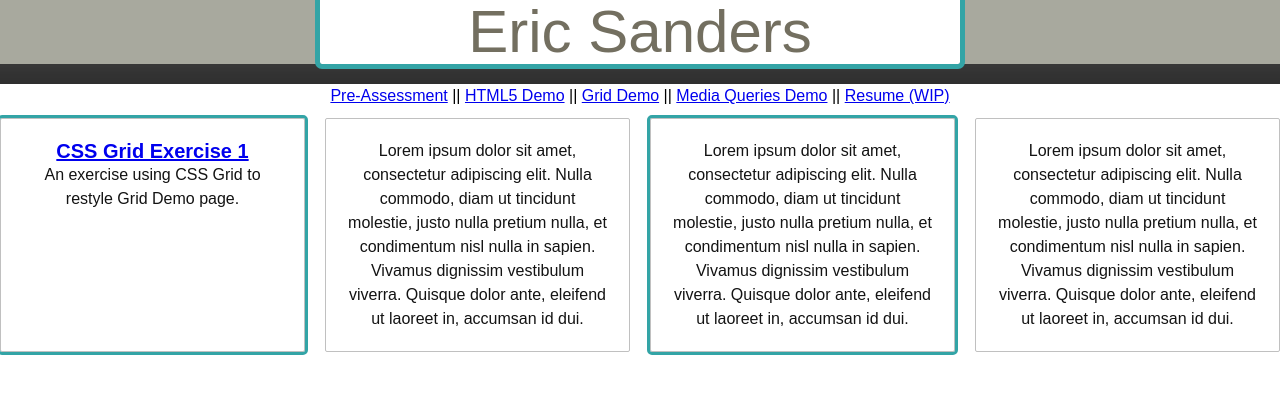
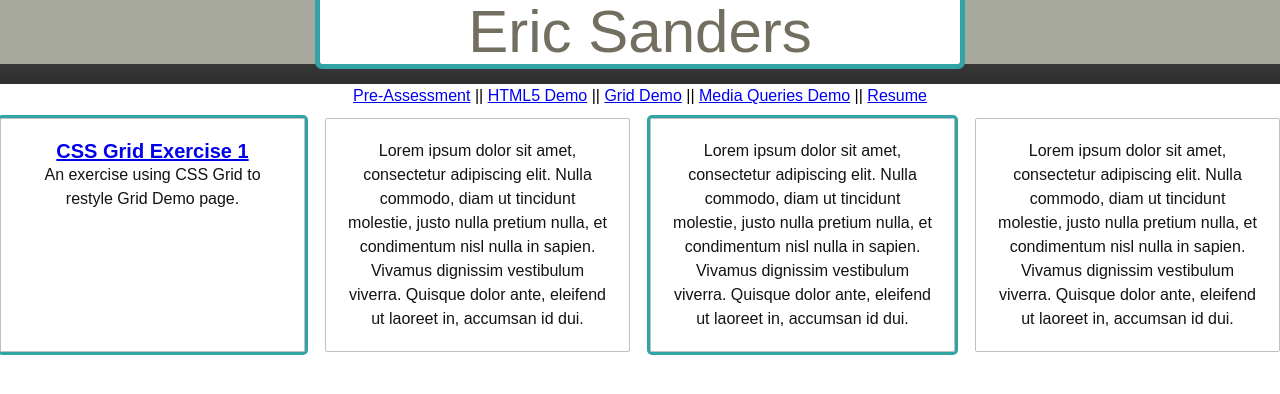
Before and after one commit to esanders92/ifsc-3342, a plain HTML site: page index.html in a window 1280 px wide. Drawn offline with Linux system fonts and the light colour scheme; files whose address does not match are found by name.

Commit message:
[2023/04/05] - Removed WIP from Resume

```diff
--- a/index.html
+++ b/index.html
@@ -21,7 +21,7 @@
         <a href="html5-demo/index.html">HTML5 Demo</a> ||
         <a href="html5-grid/index.html">Grid Demo</a> ||
         <a href="media-queries/index.html">Media Queries Demo</a> ||
-        <a href="resume/index.html">Resume (WIP)</a>
+        <a href="resume/index.html">Resume</a>
     </nav>
     <section class="container">
         <div class="row">
```
